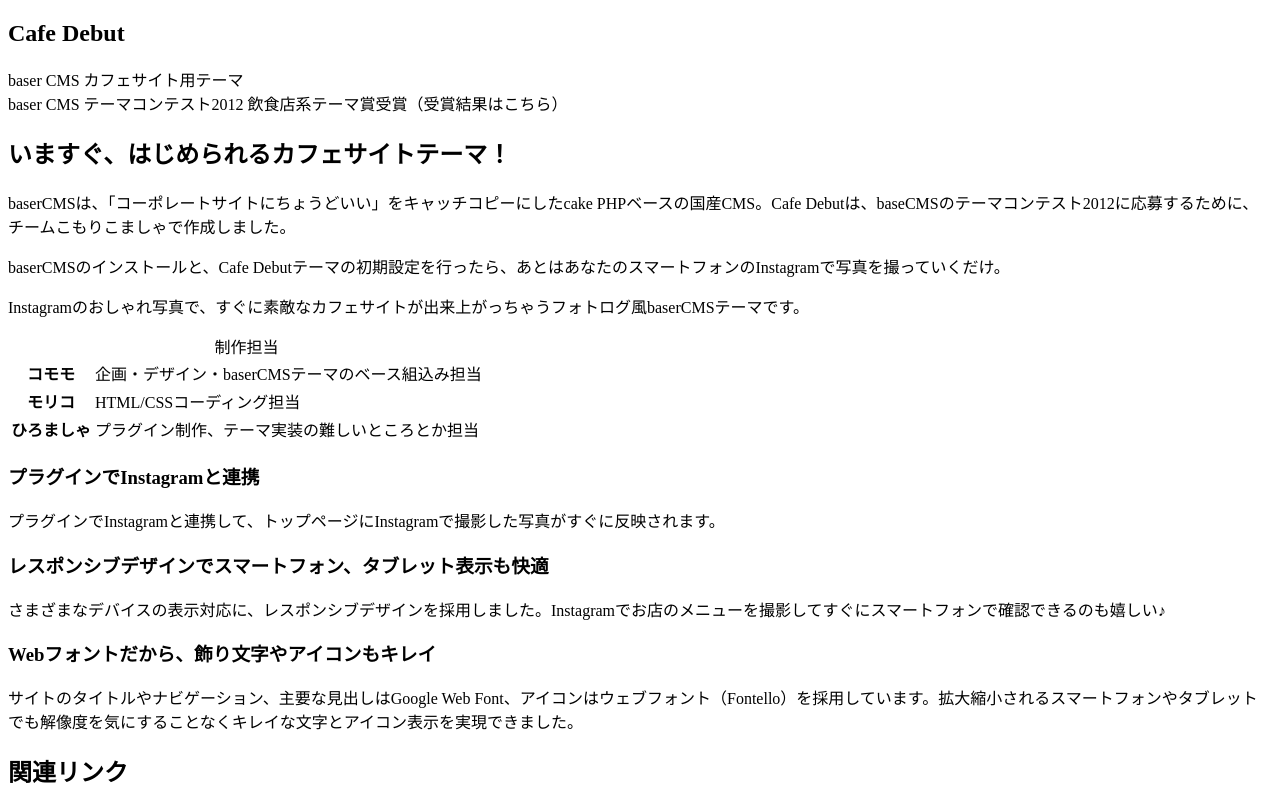
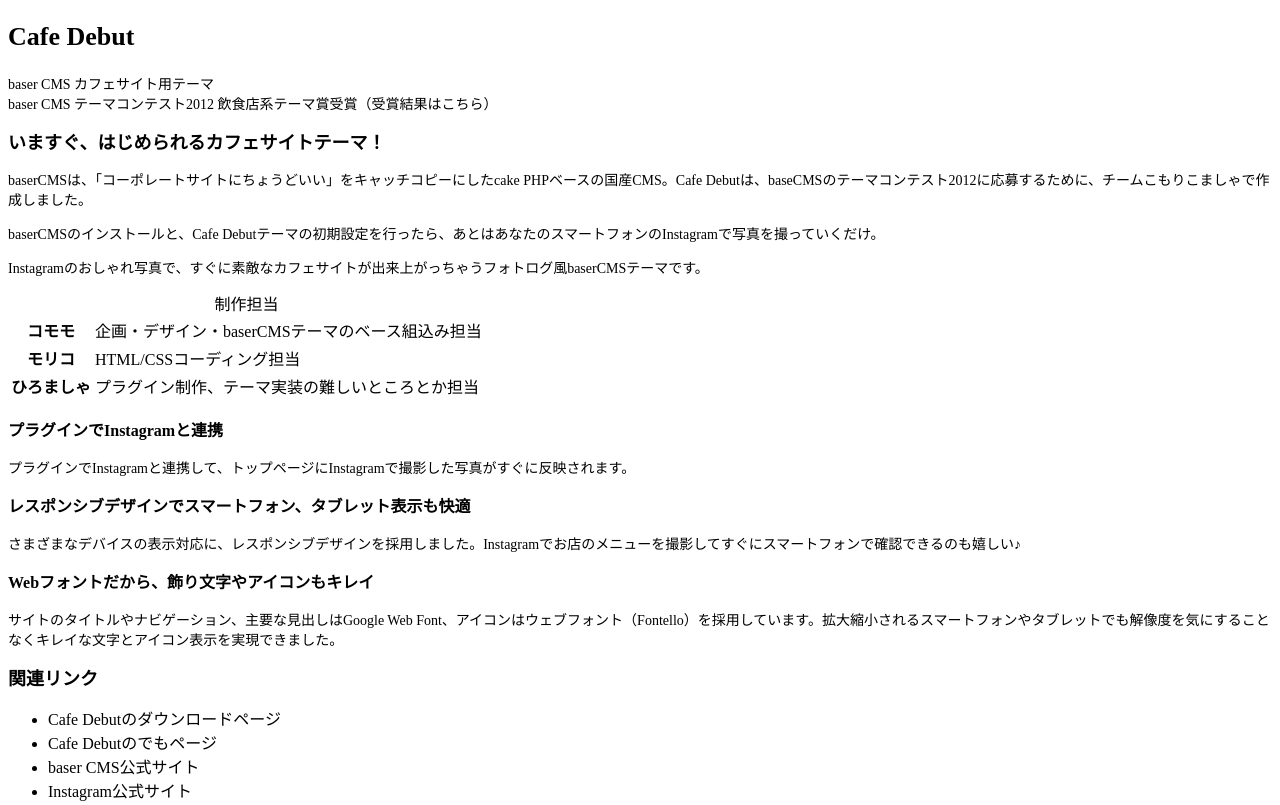
Before and after one commit to ksugawara61/SampleHtml, a plain HTML site: page portfolio/01.html in a window 1280 px wide. Shown: the top 805 px of the page. Drawn offline with Linux system fonts and the light colour scheme.

Commit message:
3-1-2 文字サイズを変更する

```diff
--- /dev/null
+++ b/common/css/style.css
@@ -0,0 +1,8 @@
+p { font-size: 14px; }
+
+/* 見出し */
+h1 { font-size: 26px; }
+
+h2 { font-size: 18px; }
+
+h3 { font-size: 16px; }
--- a/portfolio/01.html
+++ b/portfolio/01.html
@@ -3,6 +3,7 @@
 <head>
 <meta charset="utf-8">
 <title>ページのタイトル</title>
+<link rel="stylesheet" href="../common/css/style.css">
 </head>
 <body>
 
```
